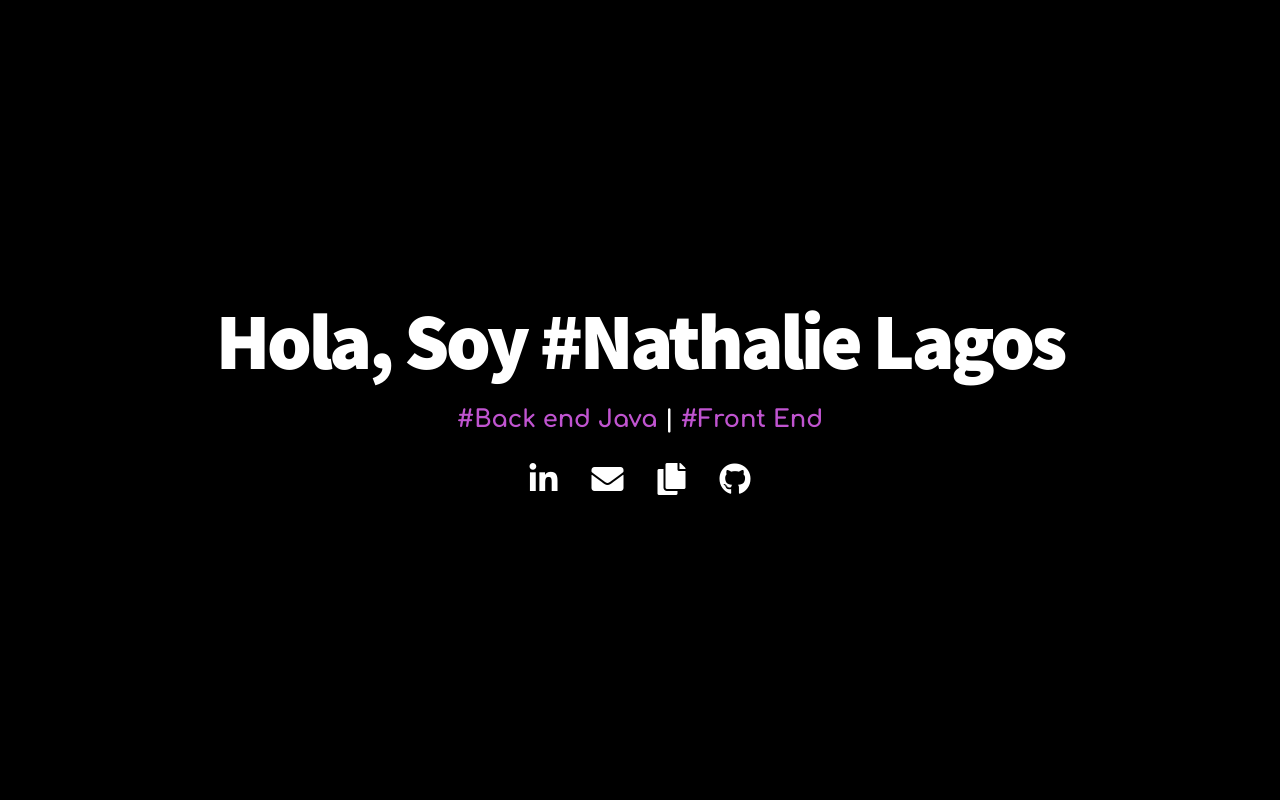
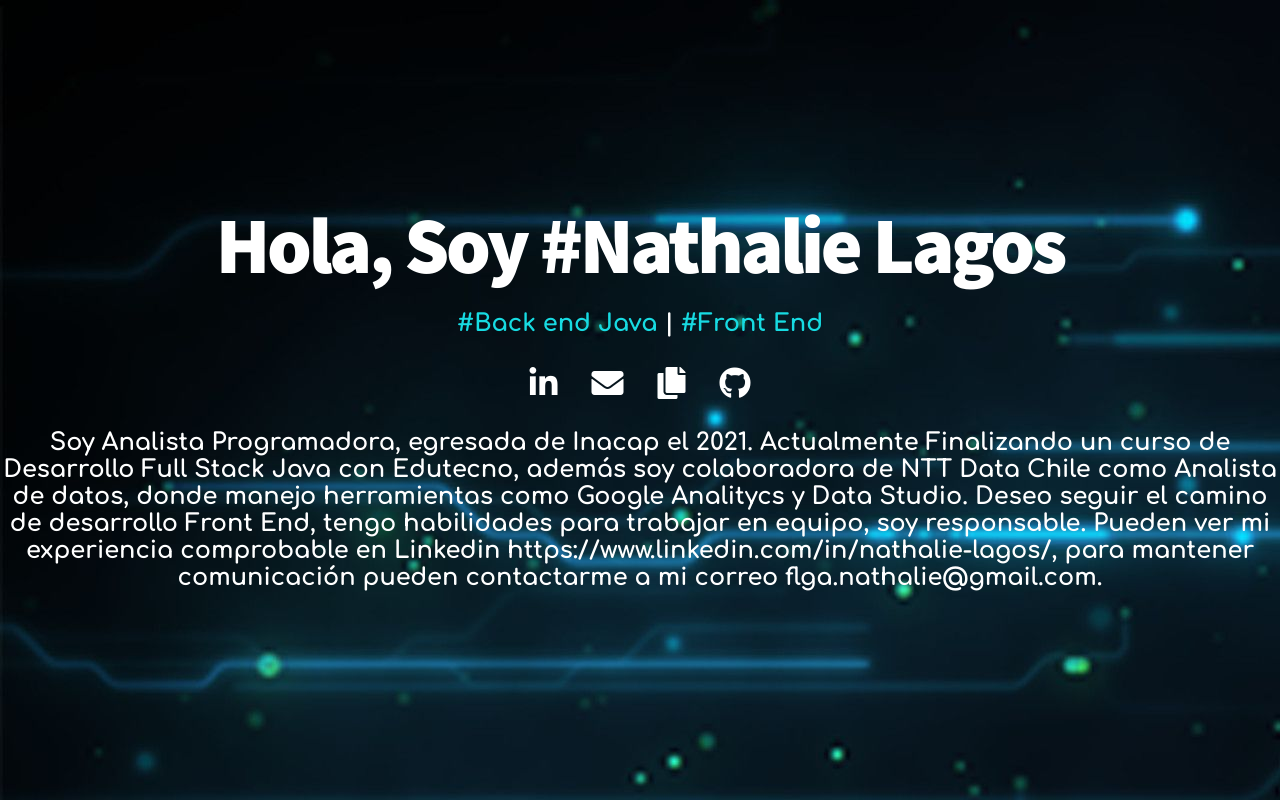
Before and after one commit to nathyna1153/HomePortafolioPersonal, a plain HTML site: page index.html in a window 1280 px wide. Drawn offline with Linux system fonts and the light colour scheme.

Commit message:
Se agrega datos de presentación personal y fondo

```diff
--- a/index.html
+++ b/index.html
@@ -21,7 +21,6 @@
           #Front End
 
 
-
         </p>
         <a href="https://www.linkedin.com/in/nathalie-lagos/" target="_blank">
           <i class="icon fab fa-linkedin-in fa-2x"></i>
@@ -36,6 +35,10 @@
           <i class="icon fab fa-github fa-2x"></i>
         </a>
 
+        <p class="presentacion">
+          Soy Analista Programadora, egresada de Inacap el 2021. Actualmente Finalizando un curso de Desarrollo Full Stack Java con Edutecno, además soy colaboradora  de NTT Data Chile como Analista de datos, donde manejo herramientas como Google Analitycs y Data Studio. Deseo seguir el camino de desarrollo Front End, tengo habilidades para trabajar en equipo, soy responsable. Pueden ver mi experiencia comprobable en Linkedin https://www.linkedin.com/in/nathalie-lagos/, para mantener comunicación pueden contactarme a mi correo flga.nathalie@gmail.com.
+        </p>
+
 
       </div>
     </div>
--- a/styles/main.css
+++ b/styles/main.css
@@ -10,7 +10,7 @@ body {
   height: 100vh;
   display: grid;
   place-items: center;
-  background-color: black;
+  background-image: url(/images/3tecnologia.jpg);
 }
 
 .page-wrapper {
@@ -27,10 +27,18 @@ h1 {
 }
 
 p {
-  color: rgb(192, 84, 208);
+  color: rgb(23, 219, 226);
   font-family: "Comfortaa", cursive;
   font-size: 1.5em;
   margin: 15px 0;
+}
+
+.presentacion{
+  color:white;
+  font-family: "Comfortaa", cursive;
+  font-size: 1.5em;
+  margin: 15px 0;
+
 }
 
 .divider {
```
Also changed, not shown: images/3tecnologia.jpg (added), images/tecnologia.jpg (added).
